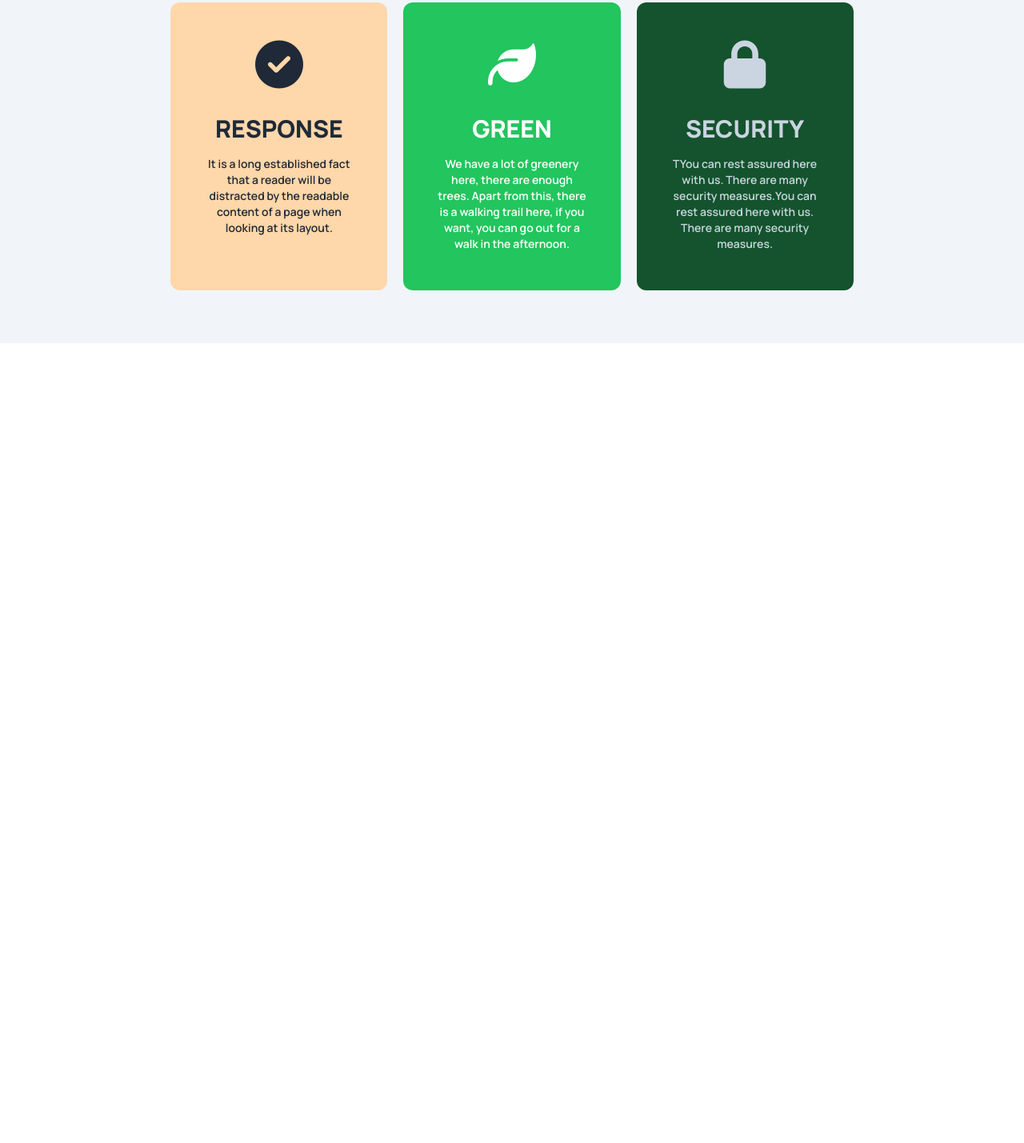
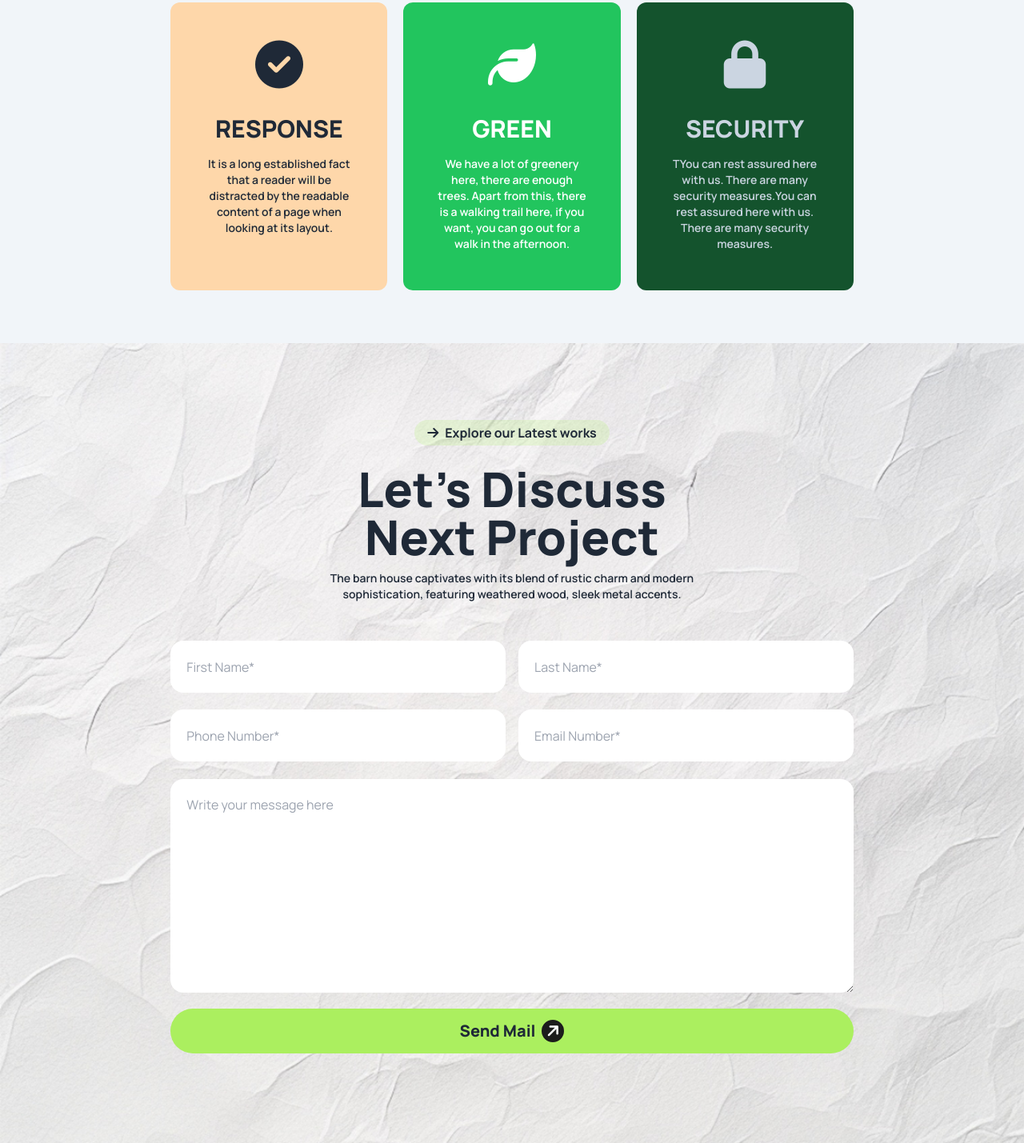
Before and after one commit to Miftahulislam690/rinterio-website-repo, a plain HTML site: page index.html in a window 1280 px wide. Shown: the part 3381-4810 px from the top of the page at 80% size. Before the commit the page ends 3810 px from the top, so only its background shows below. Drawn offline with nearby package versions, Linux system fonts and the light colour scheme.

Commit message:
added Discuss projects section

```diff
--- a/index.html
+++ b/index.html
@@ -42,6 +42,7 @@
             },
             backgroundImage: {
               vector: "url('./images/assets/vector.png')",
+              background: "url('./images/assets/bg.jpg')",
             },
           },
         },
@@ -317,7 +318,8 @@
         <div
           class="container w-11/12 lg:w-9/12 mx-auto mt-12 grid grid-cols-1 lg:grid-cols-3 gap-4"
         >
-          <div class="w-full lg:h-[224px] border-2 lg:p-6 p-5 rounded-2xl lg:col-span-2 lg:order-1 order-1"
+          <div
+            class="w-full lg:h-[224px] border-2 lg:p-6 p-5 rounded-2xl lg:col-span-2 lg:order-1 order-1"
           >
             <div class="flex gap-4 lg:flex-row flex-col">
               <div class="lg:w-[260px] h-[176px]">
@@ -349,13 +351,19 @@
               </div>
             </div>
           </div>
-          <div class="w-full h-[224px] border-2 p-5 rounded-2xl lg:order-2 order-2">
+          <div
+            class="w-full h-[224px] border-2 p-5 rounded-2xl lg:order-2 order-2"
+          >
             <img src="./images/assets/img2.png" alt="" class="w-full h-full" />
           </div>
-          <div class="w-full h-[224px] border-2 p-5 rounded-2xl lg:order-3 order-4">
+          <div
+            class="w-full h-[224px] border-2 p-5 rounded-2xl lg:order-3 order-4"
+          >
             <img src="./images/assets/img3.png" alt="" class="w-full h-full" />
           </div>
-          <div class="w-full lg:h-[224px] border-2 p-5 rounded-2xl flex gap-4 lg:flex-row flex-col lg:order-0 lg:order-4 order-3">
+          <div
+            class="w-full lg:h-[224px] border-2 p-5 rounded-2xl flex gap-4 lg:flex-row flex-col lg:order-0 lg:order-4 order-3"
+          >
             <div class="flex-1">
               <img
                 src="./images/assets/img4.png"
@@ -383,7 +391,9 @@
               </div>
             </div>
           </div>
-          <div class="w-full h-[224px] border-2 p-5 rounded-2xl lg:order-5 order-5">
+          <div
+            class="w-full h-[224px] border-2 p-5 rounded-2xl lg:order-5 order-5"
+          >
             <img src="./images/assets/img5.png" alt="" class="w-full h-full" />
           </div>
         </div>
@@ -393,25 +403,129 @@
         <!-- Our Services text container -->
         <div class="container w-11/12 mx-auto text-center pt-24">
           <h1 class="font-black text-6xl">Our Services</h1>
-          <p class="font-semibold text-sm mt-3">It is a long established fact that a reader will be distracted</p>
+          <p class="font-semibold text-sm mt-3">
+            It is a long established fact that a reader will be distracted
+          </p>
         </div>
         <!-- Our Services card container -->
-          <div class="container w-11/12 lg:w-8/12 lg:h-80 mx-auto grid mt-14 gap-5 lg:grid-cols-3">
-            <div class="w-full h-full bg-orange-200 rounded-xl text-center py-12 px-10">
+        <div
+          class="container w-11/12 lg:w-8/12 lg:h-80 mx-auto grid mt-14 gap-5 lg:grid-cols-3"
+        >
+          <div
+            class="w-full h-full bg-orange-200 rounded-xl text-center py-12 px-10"
+          >
             <i class="fa-solid fa-circle-check text-6xl"></i>
             <h1 class="text-3xl font-extrabold mt-8">RESPONSE</h1>
-              <p class="mt-4 font-semibold text-sm">It is a long established fact that a reader will be distracted by the readable content of a page when looking at its layout.</p>
+            <p class="mt-4 font-semibold text-sm">
+              It is a long established fact that a reader will be distracted by
+              the readable content of a page when looking at its layout.
+            </p>
           </div>
-            <div class="w-full h-full bg-green-500 rounded-xl text-center py-12 px-10 text-white">
+          <div
+            class="w-full h-full bg-green-500 rounded-xl text-center py-12 px-10 text-white"
+          >
             <i class="fa-solid fa-leaf text-6xl"></i>
             <h1 class="text-3xl font-extrabold mt-8">GREEN</h1>
-              <p class="mt-4 font-semibold text-sm">We have a lot of greenery here, there are enough trees. Apart from this, there is a walking trail here, if you want, you can go out for a walk in the afternoon.</p>
+            <p class="mt-4 font-semibold text-sm">
+              We have a lot of greenery here, there are enough trees. Apart from
+              this, there is a walking trail here, if you want, you can go out
+              for a walk in the afternoon.
+            </p>
           </div>
-            <div class="w-full h-full bg-green-900 rounded-xl text-center py-12 px-11 text-slate-300">
+          <div
+            class="w-full h-full bg-green-900 rounded-xl text-center py-12 px-11 text-slate-300"
+          >
             <i class="fa-solid fa-lock text-6xl"></i>
             <h1 class="text-3xl font-extrabold mt-8">SECURITY</h1>
-              <p class="mt-4 font-semibold text-sm">TYou can rest assured here with us. There are many security measures.You can rest assured here with us. There are many security measures.</p>
+            <p class="mt-4 font-semibold text-sm">
+              TYou can rest assured here with us. There are many security
+              measures.You can rest assured here with us. There are many
+              security measures.
+            </p>
           </div>
+        </div>
+      </section>
+      <!--  Discuss projects section -->
+      <section
+        class="w-auto h-[1000px] bg-background bg-no-repeat bg-cover bg-center"
+      >
+        <!--  Discuss projects text section -->
+        <div
+          class="container w-11/12 lg:w-5/12 mx-auto text-center pt-16 lg:pt-24"
+        >
+          <button class="bg-[#ABEF5F33] rounded-full px-4 py-1 font-bold">
+            <i class="fa-solid fa-arrow-right mr-2"></i>Explore our Latest works
+          </button>
+          <h1 class="lg:text-6xl text-3xl font-black mt-6">
+            Let’s Discuss Next Project
+          </h1>
+          <p class="mt-3 font-semibold text-sm">
+            The barn house captivates with its blend of rustic charm and modern
+            sophistication, featuring weathered wood, sleek metal accents.
+          </p>
+        </div>
+        <!--  Discuss projects input section -->
+        <div
+          class="container w-11/12 lg:w-8/12 lg:h-[440px] mx-auto mt-6 lg:mt-12 grid grid-cols-1 lg:grid-cols-2 gap-4"
+        >
+          <div class="w-full h-[65px]">
+            <input
+              type="text"
+              name="name"
+              id="name"
+              placeholder="First Name*"
+              class="w-full h-full rounded-2xl pl-5"
+            />
+          </div>
+          <div class="w-full h-[65px]">
+            <input
+              type="text"
+              name="last-name"
+              id="last-name"
+              placeholder="Last Name*"
+              class="w-full h-full rounded-2xl pl-5"
+            />
+          </div>
+          <div class="w-full h-[65px]">
+            <input
+              type="number"
+              name="number"
+              id="number"
+              placeholder="Phone Number*"
+              class="w-full h-full rounded-2xl pl-5"
+            />
+          </div>
+          <div class="w-full h-[65px]">
+            <input
+              type="email"
+              name="email"
+              id="email"
+              placeholder="Email Number*"
+              class="w-full h-full rounded-2xl pl-5"
+            />
+          </div>
+          <div class="w-full h-full lg:col-span-2 rounded-2xl">
+            <textarea
+              name="text-area"
+              id="text-area"
+              cols="30"
+              rows="9"
+              placeholder="Write your message here"
+              class="w-full h-full rounded-2xl p-5 box-border"
+            ></textarea>
+          </div>
+        </div>
+        <div class="container mx-auto text-center mt-5 w-11/12 lg:w-8/12">
+          <button
+            class="bg-[#ABEF5F] rounded-full px-4 py-1 font-black text-xl w-full h-14 flex justify-center items-center"
+          >
+            Send Mail
+            <div
+              class="h-7 w-7 bg-custom_black rounded-full text-white justify-center items-center flex rotate-45 ml-2"
+            >
+              <i class="fa-solid fa-arrow-up"></i>
+            </div>
+          </button>
         </div>
       </section>
     </main>
```
Lines whose indentation alone changed are shown as unchanged.
